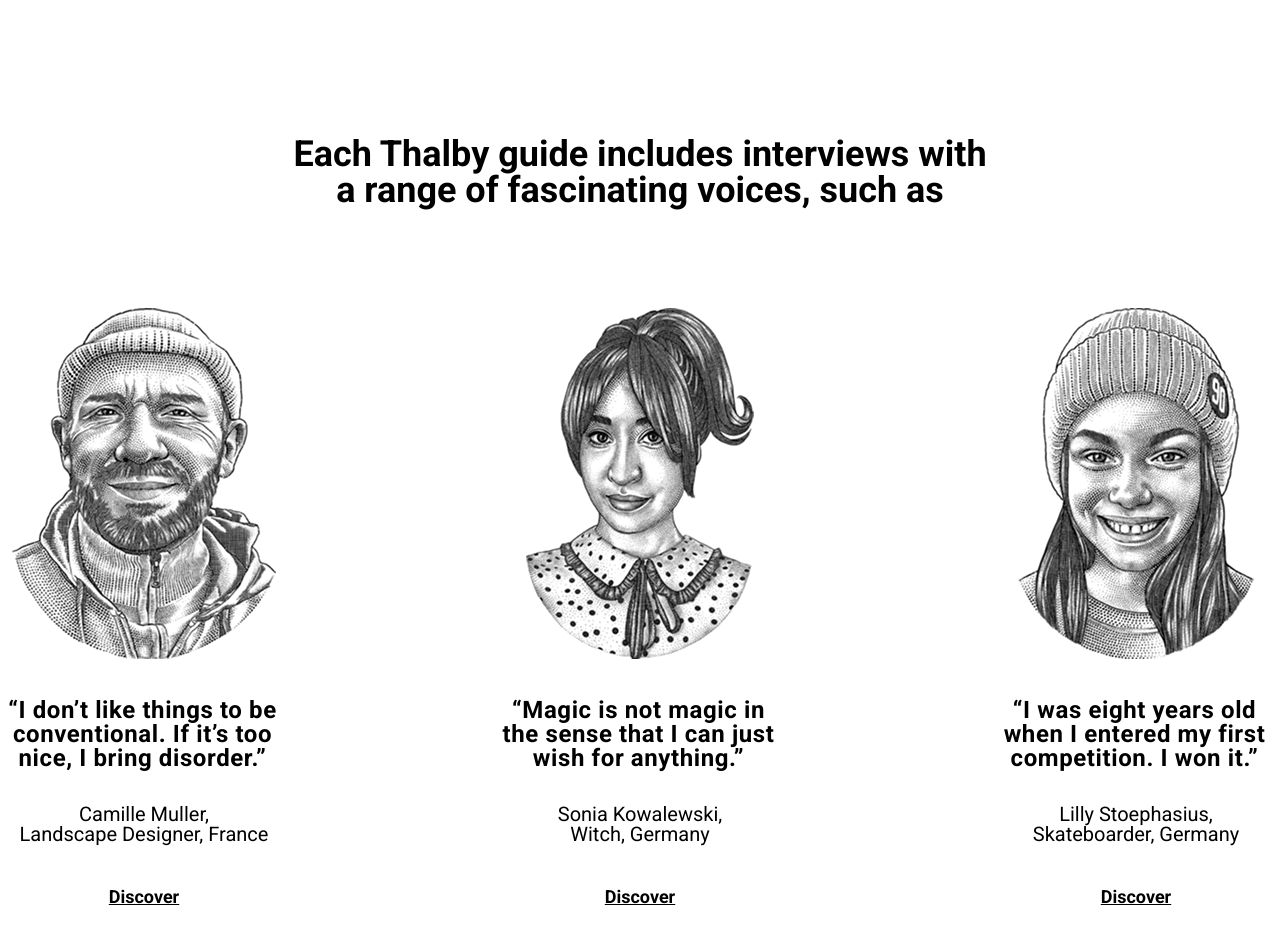
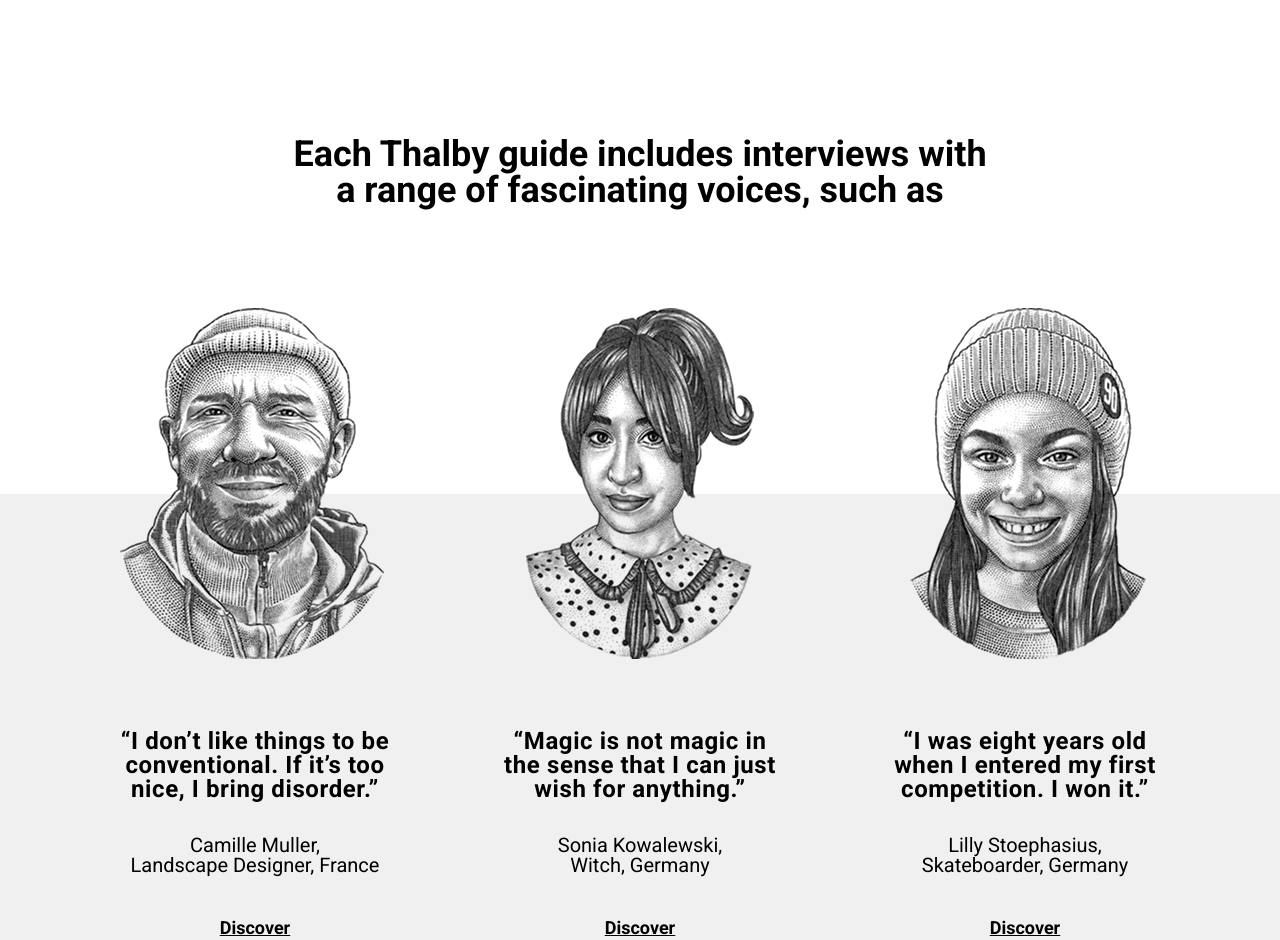
Before and after one commit to Liashchun472/fe70-onl, a plain HTML site: page index.html in a window 1280 px wide. Shown: the part 780-1720 px from the top of the page. Drawn offline with Linux system fonts and the light colour scheme.

Commit message:
correction interview section

```diff
--- a/css/style.css
+++ b/css/style.css
@@ -30,7 +30,6 @@ a {
 }
 
 .content {
-  max-width: 1280px;
   margin: 0 auto;
 }
 
@@ -38,6 +37,8 @@ a {
 
 .features {
   background: #fff;
+  max-width: 1280px;
+  margin: 0 auto;
 }
 
 .features__title {
@@ -101,7 +102,6 @@ a {
 
 .iterview {
   margin-top: 162px;
-  padding-bottom: 52px;
 }
 
 .interview__title {
@@ -111,11 +111,20 @@ a {
   margin: 0 auto;
 }
 
+.interview__img {
+  display: flex;
+  justify-content: center;
+  gap: 100px;
+  /* margin-bottom: -165px; */
+  margin: 100px auto -165px
+}
+
 .interview__list {
   display: flex;
-  justify-content: space-between;
+  justify-content: center;
   gap: 100px;
-  margin-top: 100px;
+  padding: 200px 0 50px;
+  background: #F0F0F0;
 }
 
 .interview__item-cite {
--- a/index.html
+++ b/index.html
@@ -58,9 +58,14 @@
       <h2 class="interview__title">
         Each Thalby guide includes interviews with a range of fascinating voices, such as
       </h2>
+      <div class="interview__img">
+        <img src="img/camille-muller.png" alt="Camille Muller photo" class="interview__img-item">
+        <img src="img/sonia-kowalewski.png" alt="Sonia Kowalewski photo" class="interview__img-item">
+        <img src="img/lilly-stoephasius.png" alt="Lilly Stoephasius photo" class="interview__img-item">
+    </div>
+
     <ul class="interview__list">
       <li class="interview__item">
-          <img src="img/camille-muller.png" alt="Camille Muller photo" class="interview__item-img">
         <q class="interview__item-cite">I don’t like things to be conventional. If it’s too nice, I bring disorder.</q>
         <address class="interview__item-author">
           Camille Muller,
@@ -73,7 +78,6 @@
         </a>
       </li>
       <li class="interview__item">
-          <img src="img/sonia-kowalewski.png" alt="Sonia Kowalewski photo" class="interview__item-img">
         <q class="interview__item-cite">Magic is not magic in the sense that I can just wish for anything.</q>
         <address class="interview__item-author">
           Sonia Kowalewski,
@@ -86,7 +90,6 @@
         </a>
       </li>
       <li class="interview__item">
-          <img src="img/lilly-stoephasius.png" alt="Lilly Stoephasius photo" class="interview__item-img">
         <q class="interview__item-cite">I was eight years old when I entered my first competition. I won it.</q>
         <address class="interview__item-author">
           Lilly Stoephasius,
@@ -101,6 +104,9 @@
     </ul>
     </section>
   </main>
+
+
+
 </body>
 
 </html>
```
Lines whose indentation alone changed are shown as unchanged.
